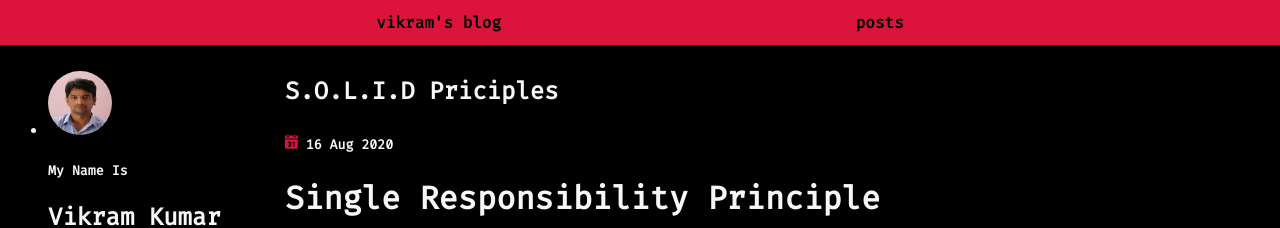
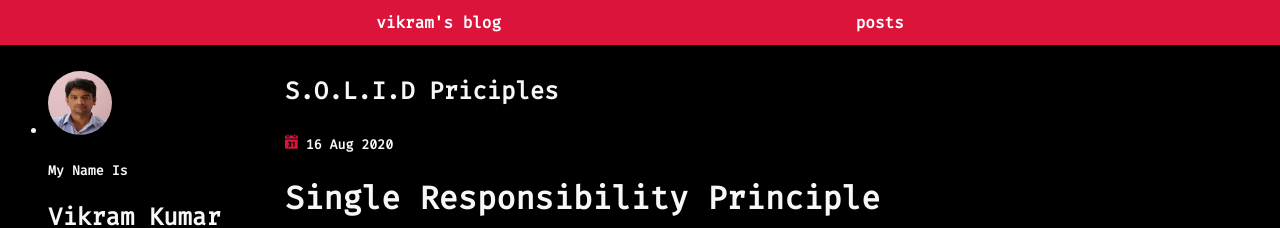
Before and after one commit to srirangamv/srirangamv.github.io, a Jekyll site: the page built from index.html, in a window 1280 px wide. Shown: the top 228 px of the page. Built offline with Jekyll 4.4.1, drawn with Linux system fonts in a browser that asks for light colours; the list of posts is cut into pages by our own code.

Commit message:
css changes.

```diff
--- a/css/style.css
+++ b/css/style.css
@@ -20,7 +20,7 @@
             --text-color: var(--dark-text);
             --bg-color: var(--dark-bg);
             --code-bg: var(--dark-code-bg);
-            --link-color: var(--dark-bg);
+            --link-color: white;
         }
 
         html,
```
